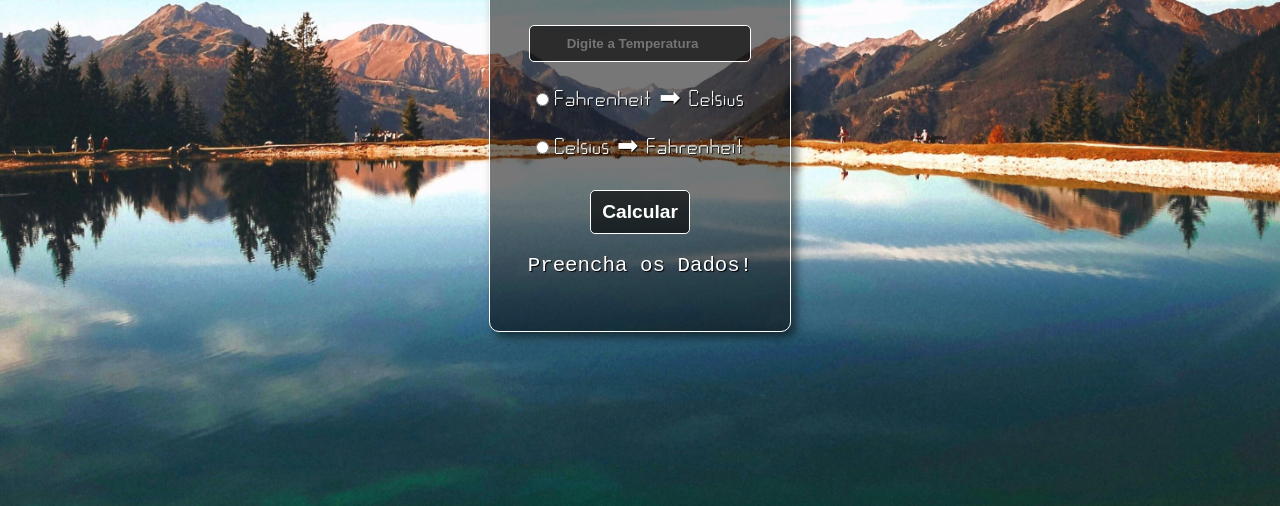
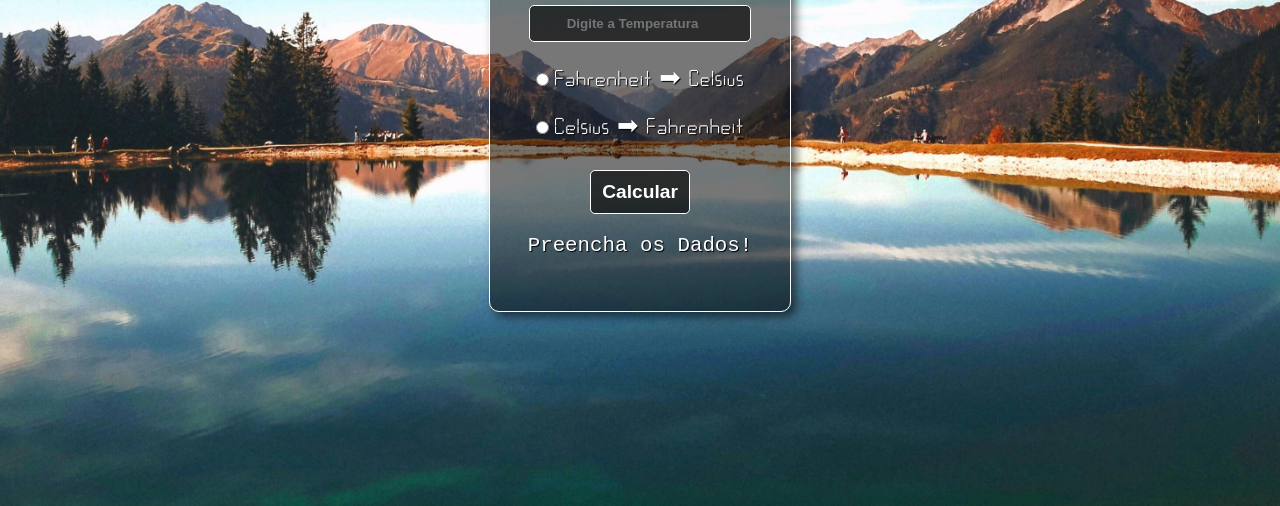
Before and after one commit to GRodrigues10/Projeto-Conversor-de-Temperaturas, a plain HTML site: page index.html in a window 1280 px wide. Shown: the part 294-800 px from the top of the page. Drawn offline with Linux system fonts and the light colour scheme.

Commit message:
Update style.css

```diff
--- a/estilos/style.css
+++ b/estilos/style.css
@@ -32,6 +32,8 @@ section {
     border-radius: 10px;
     text-shadow: 1px 1px 1px black;
     box-shadow: 5px 5px 10px rgba(0, 0, 0, 0.562);
+    position: relative;
+    bottom: 20px;
 }
 
 h1 {
```
